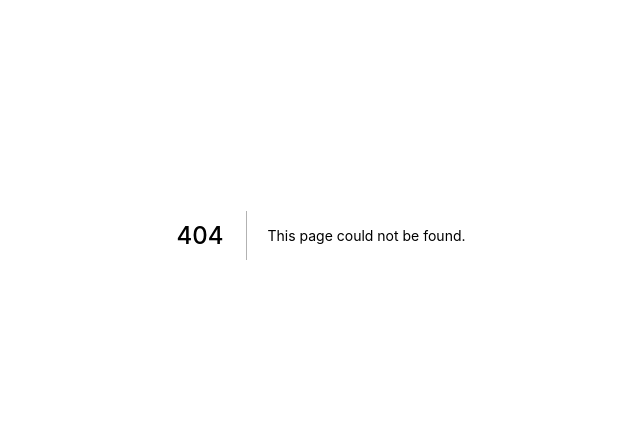
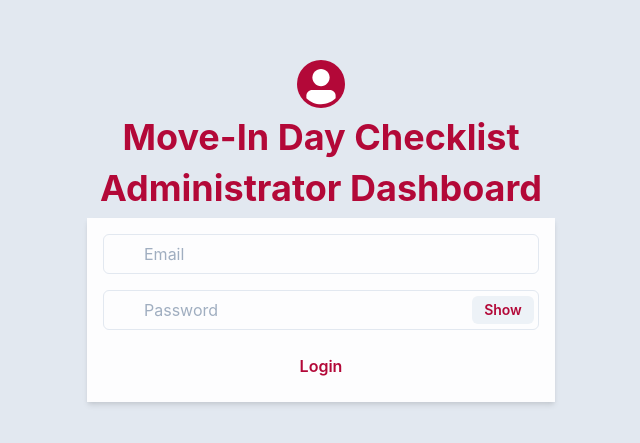
Before and after one commit to mfgsherman/move-in-app, a Next.js app: page /adminLogin in a window 1280 px wide. Before the commit this address had no page. Shown: the part 165-608 px from the top of the page, without its empty margins (319-959 px from the left). Built offline with nearby package versions, Linux system fonts and the light colour scheme; no server answers.

Commit message:
Admin auth (#34)
* add firebase auth

* add admin auth

* remove admin from main login

```diff
--- a/src/firebase/initialize.ts
+++ b/src/firebase/initialize.ts
@@ -1,7 +1,6 @@
-import firebase, {initializeApp} from 'firebase/app';
+import {initializeApp} from 'firebase/app';
 import {getFirestore} from 'firebase/firestore';
-import {getStorage} from 'firebase/storage';
-import 'firebase/storage';
+import {getAuth} from 'firebase/auth';
 
 const firebaseConfig = {
     apiKey: process.env.NEXT_PUBLIC_FIREBASE_API_KEY,
@@ -16,3 +15,4 @@ const firebaseConfig = {
 initializeApp(firebaseConfig);
 
 export const firestore = getFirestore();
+export const auth = getAuth();
--- /dev/null
+++ b/src/pages/adminLogin.tsx
@@ -0,0 +1,124 @@
+import {useState, ChangeEvent} from "react";
+import {useRouter} from "next/router";
+import {
+    Flex,
+    Heading,
+    Input,
+    Button,
+    InputGroup,
+    Stack,
+    InputLeftElement,
+    Box,
+    Avatar,
+    FormControl,
+    InputRightElement,
+    Alert,
+    AlertIcon,
+    AlertTitle
+  } from "@chakra-ui/react";
+import Link from "next/link";
+import {auth} from "../firebase/initialize";
+import {signInWithEmailAndPassword} from "firebase/auth";
+
+const AdminLogin = () => {
+    const router = useRouter();
+    const [showPassword, setShowPassword] = useState(false);
+    const [email, setEmail] = useState('');
+    const [password, setPassword] = useState('');
+    const [error, setError] = useState(false);
+    const [errorMessage, setErrorMessage] = useState('');
+    const handleEmailChange = (event: ChangeEvent<any>) => setEmail(event.target.value);
+    const handlePasswordChange = (event: ChangeEvent<any>) => setPassword(event.target.value);
+    const handleShowClick = () => setShowPassword(!showPassword);
+
+    const login = () =>
+        signInWithEmailAndPassword(auth, email, password)
+            .then(() => {
+                router.push("/admin");
+            })
+            .catch((error) => {
+                setErrorMessage(`${error.code}: ${error.message}`);
+                setError(true);
+            });
+
+    return (
+        <Flex
+            flexDirection="column"
+            width="100wh"
+            height="100vh"
+            backgroundColor="gray.200"
+            justifyContent="center"
+            alignItems="center"
+        >
+            <Stack
+                flexDir="column"
+                mb="2"
+                justifyContent="center"
+                alignItems="center"
+            >
+                <Avatar bg="#b30838" />
+                <Heading color= "#b30838">Move-In Day Checklist</Heading>
+                <Heading color= "#b30838">Administrator Dashboard</Heading>
+                <Box minW={{ base: "90%", md: "468px" }} backgroundColor="whiteAlpha.900" boxShadow="md">
+                    <form>
+                        <Stack spacing={4} p="1rem">
+                        <FormControl>
+                            <InputGroup>
+                                <InputLeftElement pointerEvents="none"/>
+                                <Input
+                                    onChange={handleEmailChange}
+                                    placeholder="Email"
+                                    type="username"
+                                    value={email}
+                                />
+                            </InputGroup>
+                        </FormControl>
+                        <FormControl>
+                            <InputGroup>
+                                <InputLeftElement pointerEvents="none" color="gray.300"/>
+                                <Input
+                                    onChange={handlePasswordChange}
+                                    placeholder="Password"
+                                    type={showPassword ? "text" : "password"}
+                                    value={password}
+                                />
+                            <InputRightElement width="4.5rem">
+                                <Button
+                                    h="1.75rem"
+                                    size="sm"
+                                    color="#b30838"
+                                    onClick={handleShowClick}
+                                >
+                                {showPassword ? "Hide" : "Show"}
+                                </Button>
+                            </InputRightElement>
+                            </InputGroup>
+                        </FormControl>
+                        <Link href={"/admin"} passHref>
+                            <Button
+                                borderRadius={0}
+                                color ="#b30838"
+                                colorScheme = "gray"
+                                onClick={login}
+                                type="submit"
+                                variant="ghost"
+                                width="full"
+                                >
+                                Login
+                            </Button>
+                        </Link>
+                        </Stack>
+                    </form>
+                </Box>
+                {error &&
+                    <Alert status='error'>
+                        <AlertIcon />
+                        <AlertTitle>{errorMessage}</AlertTitle>
+                    </Alert>
+                }
+            </Stack>
+        </Flex>
+    );
+};
+
+export default AdminLogin;
```
Also changed, not shown: src/pages/admin.tsx (+28 -4 lines), src/pages/login.tsx (+3 -58 lines).
